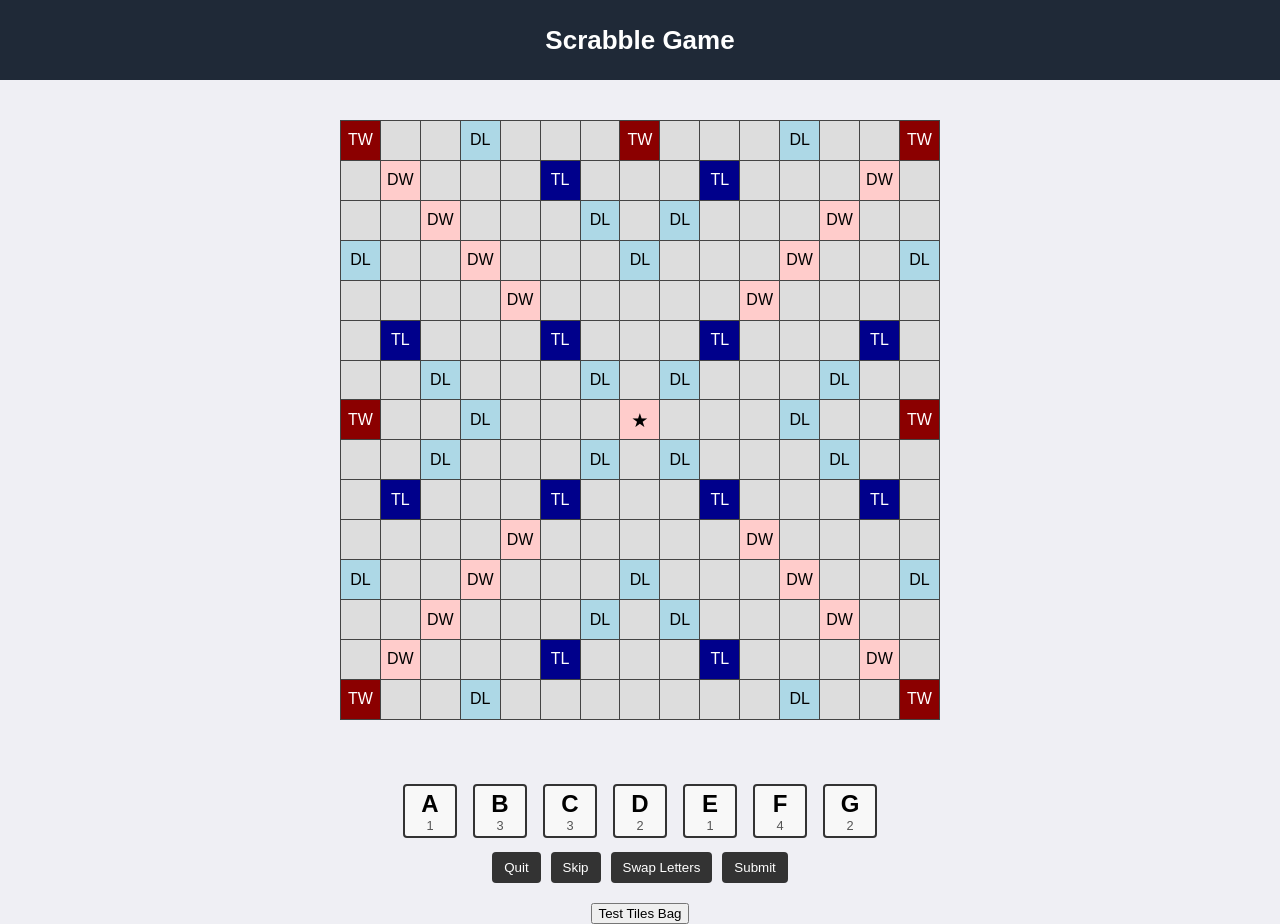
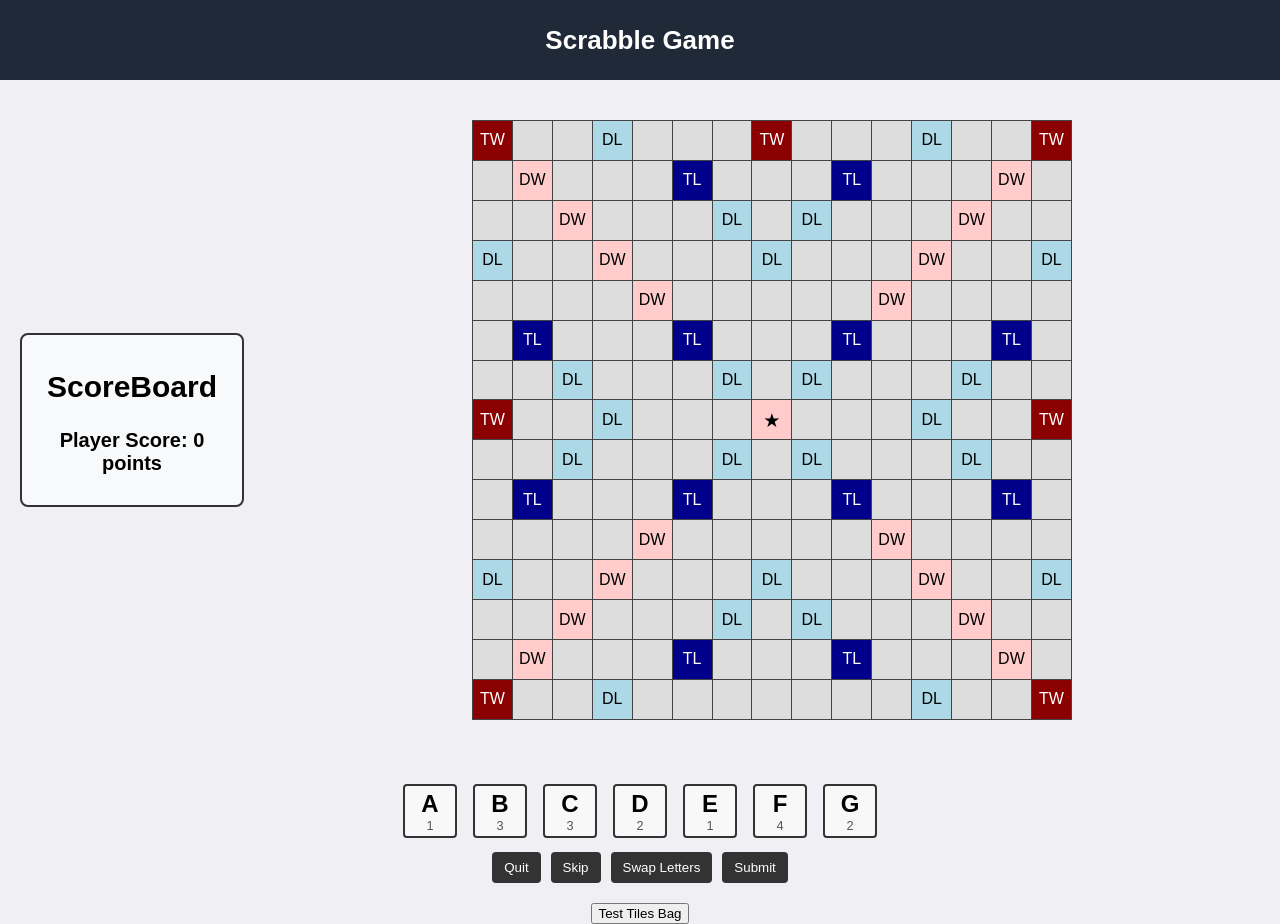
Before and after one commit to Devseru/Scrabble-Game, a React (Create React App) app: page / in a window 1280 px wide. Built offline with nearby package versions, Linux system fonts and the light colour scheme.

Commit message:
Basic score board

```diff
--- a/src/App.jsx
+++ b/src/App.jsx
@@ -1,10 +1,9 @@
-// src/App.jsx
-
 import React from "react";
 import "./App.css";
 import Board from "./components/Board";
 import Rack from "./components/Rack";
 import TestTilesBag from "./components/TestTilesBag";
+import ScoreBoard from "./components/ScoreBoard";
 
 function App() {
   return (
@@ -12,11 +11,8 @@ function App() {
       <header className="App-header">
         <h1>Scrabble Game</h1>
       </header>
-
       <Board />
-
       <Rack />
-
       <TestTilesBag />
     </div>
   );
--- /dev/null
+++ b/src/Logic/Scoring.js
@@ -0,0 +1,32 @@
+//letter scores based on scrabble rules
+const tileScores ={
+    A: 1, B: 3, C: 3, D: 2, E: 1, F: 4, G: 2, H: 4, I: 1,
+  J: 8, K: 5, L: 1, M: 3, N: 1, O: 1, P: 3, Q: 10, R: 1,
+  S: 1, T: 1, U: 1, V: 4, W: 4, X: 8, Y: 4, Z: 10, " ": 0
+};
+
+/** function to calculate the score for a placed word
+ * @param {Array} tiles - function expects an array of tile objects [{letter, bonus}]
+ * @returns {number} - function expects that the functions returns a number-total score
+ */
+
+export function calculateScores(tiles){
+    let score=0;
+    let wordMultiplier =1;//this keeps track of word score multipliers
+
+    tiles.forEach(({letter,bonus}) => {
+        let tileScore = tileScores[letter.toUpperCase()] || 0;//gets the score for the letter
+        //tiles wiht bonus scores
+        if (bonus === "DL"){
+            tileScore*=2;//double letter score
+        } else if(bonus === "TL"){
+            tileScore*=3;//tripple letter score
+        } else if(bonus === "DW"){
+            wordMultiplier*=3;// double word score
+        } else if(bonus === "TW"){
+            wordMultiplier*=3;//tripple word score
+        }
+        score +=tileScore;//add the tile score total
+    });
+    return score*wordMultiplier;
+}
--- a/src/components/Board.jsx
+++ b/src/components/Board.jsx
@@ -1,74 +1,45 @@
-import React from "react";
-import "./css/Board.css"; // Adjust path as needed
+import React, {useState} from "react";
+import "../css/Board.css";
+import ScoreBoard from "./ScoreBoard";
+import { calculateScores } from "../Logic/Scoring";
 
 // Example bonus squares mapping (with "1409": "TL" removed)
 const bonusSquares = {
-  "0101": "TW",
-  "0104": "DL",
-  "0108": "TW",
-  "0112": "DL",
-  "0115": "TW",
-  "0202": "DW",
-  "0206": "TL",
-  "0210": "TL",
-  "0214": "DW",
-  "0303": "DW",
-  "0307": "DL",
-  "0309": "DL",
-  "0313": "DW",
-  "0401": "DL",
-  "0404": "DW",
-  "0408": "DL",
-  "0412": "DW",
-  "0415": "DL",
-  "0505": "DW",
-  "0511": "DW",
-  "0602": "TL",
-  "0606": "TL",
-  "0610": "TL",
-  "0614": "TL",
-  "0703": "DL",
-  "0707": "DL",
-  "0709": "DL",
-  "0713": "DL",
-  "0801": "TW",
-  "0804": "DL",
-  "0808": "centerTile",
-  "0812": "DL",
-  "0815": "TW",
-  "0903": "DL",
-  "0907": "DL",
-  "0909": "DL",
-  "0913": "DL",
-  "1002": "TL",
-  "1006": "TL",
-  "1010": "TL",
-  "1014": "TL",
-  "1105": "DW",
-  "1111": "DW",
-  "1201": "DL",
-  "1204": "DW",
-  "1208": "DL",
-  "1212": "DW",
-  "1215": "DL",
-  "1303": "DW",
-  "1307": "DL",
-  "1309": "DL",
-  "1313": "DW",
-  "1402": "DW",
-  "1406": "TL",
-  "1410": "TL",
-  "1414": "DW",
-  "1501": "TW",
-  "1504": "DL",
-  "1512": "DL",
-  "1515": "TW",
+  "0101": "TW", "0104": "DL", "0108": "TW", "0112": "DL", "0115": "TW",
+  "0202": "DW", "0206": "TL", "0210": "TL", "0214": "DW", "0303": "DW",
+  "0307": "DL", "0309": "DL", "0313": "DW", "0401": "DL", "0404": "DW",
+  "0408": "DL", "0412": "DW", "0415": "DL", "0505": "DW", "0511": "DW",
+  "0602": "TL", "0606": "TL", "0610": "TL", "0614": "TL", "0703": "DL",
+  "0707": "DL", "0709": "DL", "0713": "DL", "0801": "TW", "0804": "DL",
+  "0808": "centerTile", "0812": "DL", "0815": "TW", "0903": "DL", "0907": "DL",
+  "0909": "DL", "0913": "DL", "1002": "TL", "1006": "TL", "1010": "TL",
+   "1014": "TL", "1105": "DW","1111": "DW",  "1201": "DL", "1204": "DW",
+  "1208": "DL", "1212": "DW", "1215": "DL", "1303": "DW", "1307": "DL",
+  "1309": "DL", "1313": "DW", "1402": "DW", "1406": "TL", "1410": "TL",
+  "1414": "DW", "1501": "TW", "1504": "DL", "1512": "DL", "1515": "TW",
 };
 
 const Board = () => {
   const boardSize = 15;
+  const [playerScore, setPlayerScore]= useState(0);//tracking player's score
+
+  const handleWordPlacement =(placedTiles) =>{
+    //get each tile's bonus from the board
+    const bonusTiles = placedTiles.map(tile => ({
+      letter: tile.letter,
+      bonus:bonusSquares[tile.position] || "" //get bonus type or empty string
+    }));
+    //calculate the score for the palced word
+    const points = calculateScores(bonusTiles);
+    setPlayerScore(last =>{ //update the player's score
+      const newScore = last+points;
+      console.log(`Word placed! Points Earned = ${points}. Total ${newScore}`);
+      return newScore;
+    });
+  };
+
+
   const rows = [];
-
   for (let row = 1; row <= boardSize; row++) {
     const cells = [];
     for (let col = 1; col <= boardSize; col++) {
@@ -91,6 +62,8 @@ const Board = () => {
 
   return (
     <div className="Board">
+      {/* Display the scoreboard */}
+      <ScoreBoard score={playerScore} />
       <div className="board-container">
         <table>
           <tbody>{rows}</tbody>
--- /dev/null
+++ b/src/components/ScoreBoard.jsx
@@ -0,0 +1,14 @@
+import React from "react";
+import "../css/ScoreBoard.css";
+
+
+const ScoreBoard =({score}) => {
+    return(
+        <div className="scoreboard">
+            <h2>ScoreBoard</h2>
+            <p>Player Score: {score} points</p>
+        </div>
+    );
+};
+
+export default ScoreBoard;
--- /dev/null
+++ b/src/css/ScoreBoard.css
@@ -0,0 +1,11 @@
+.scoreboard {
+    text-align: center;
+    font-size: 20px;
+    font-weight: bold;
+    margin: 20px;
+    padding: 10px;
+    background-color: #f8f9fa;
+    border: 2px solid #333;
+    border-radius: 8px;
+    width: 200px;
+  }
```
Also changed, not shown: src/css/Board.css (renamed from src/components/css/Board.css).
